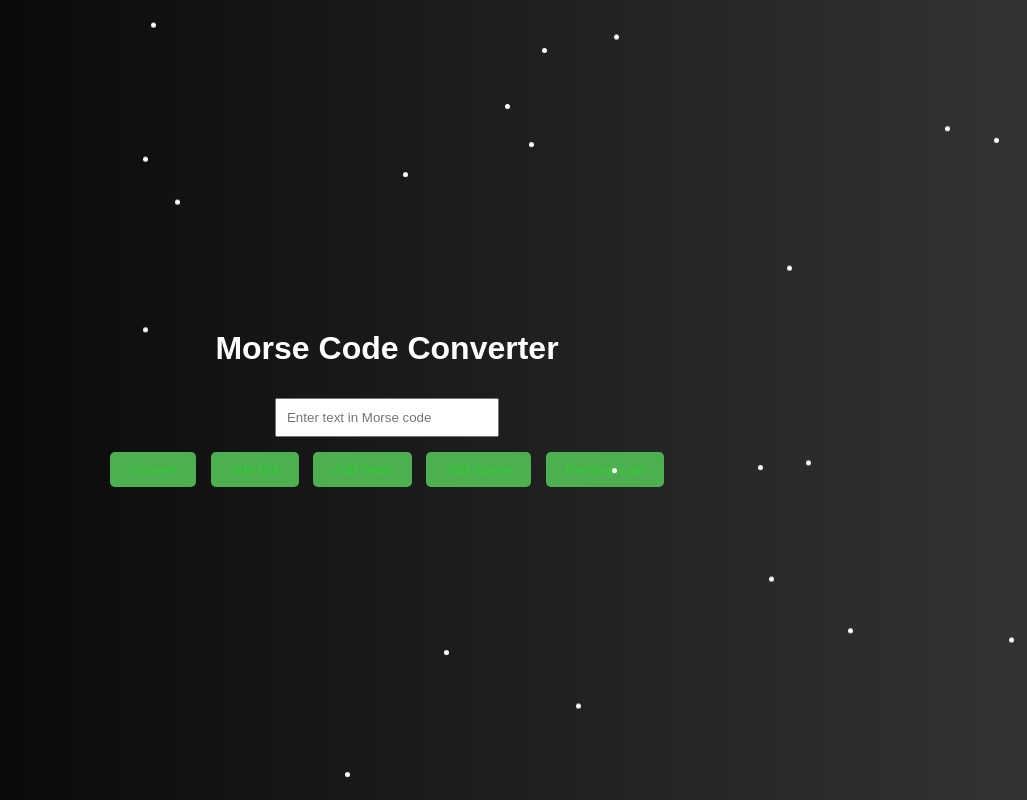
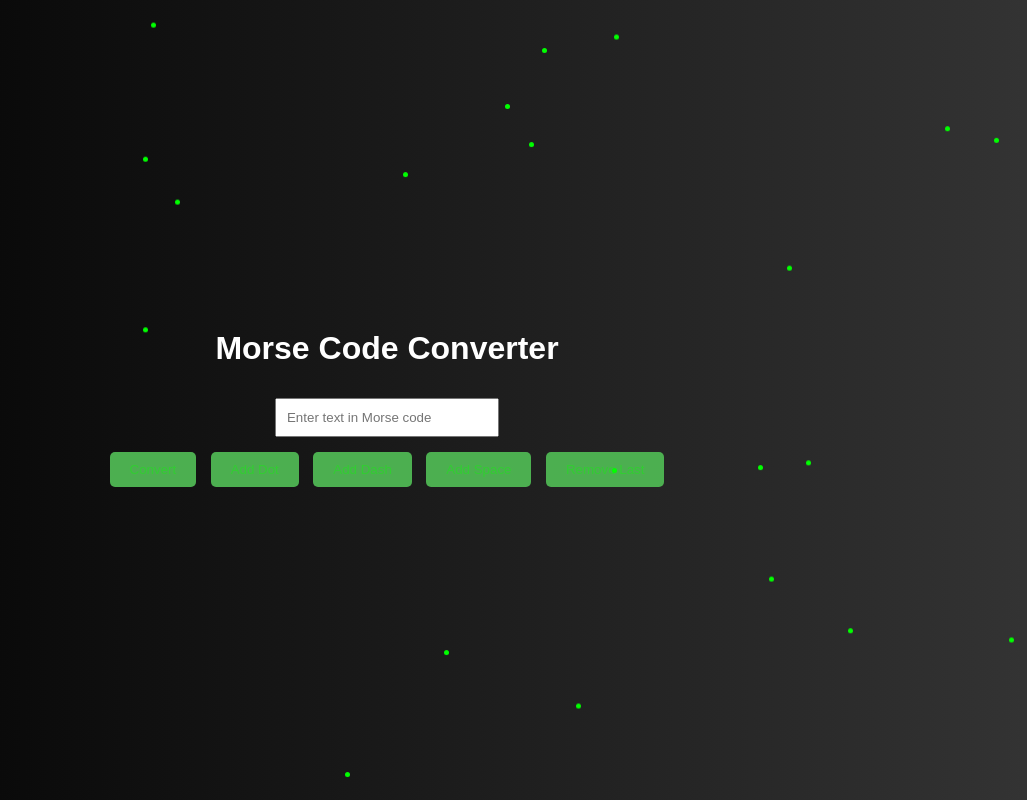
Before and after one commit to Korny16/korny16.github.io, a plain HTML site: page index.html in a window 1280 px wide. Shown: the top 800 px of the page, without its empty margins (253-1280 px from the left). Drawn offline with Linux system fonts and the light colour scheme.

Commit message:
Update index.html

```diff
--- a/index.html
+++ b/index.html
@@ -46,7 +46,7 @@
             position: absolute;
             width: 5px;
             height: 5px;
-            background-color: #fff;
+            background-color: lime;
             border-radius: 50%;
             animation: falling 5s linear infinite;
         }
```
